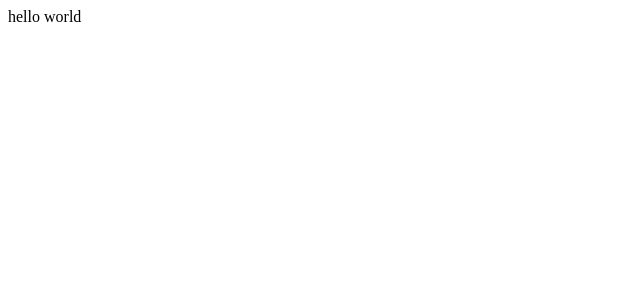
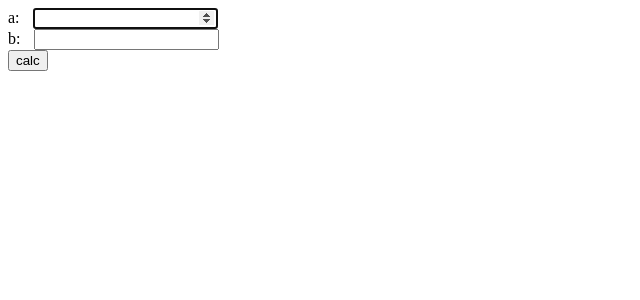
Before and after one commit to yagihashoo/webpack-tutorial, a React app: page / in a window 1280 px wide. Shown: the top 300 px of the page, without its empty margins (0-640 px from the left). Built offline with nearby package versions, Linux system fonts and the light colour scheme.

Commit message:
Add form sample (WIP)

```diff
--- a/package.json
+++ b/package.json
@@ -9,11 +9,14 @@
   "devDependencies": {
     "@types/react": "^16.8.16",
     "@types/react-dom": "^16.8.4",
+    "@types/styled-jsx": "^2.2.8",
     "html-loader": "^0.5.5",
     "html-webpack-plugin": "^3.2.0",
     "husky": "^2.2.0",
     "lint-staged": "^8.1.6",
     "prettier": "^1.17.0",
+    "styled-jsx": "^3.2.1",
+    "styled-jsx-css-loader": "^0.3.0",
     "ts-loader": "^6.0.0",
     "tslint": "^5.16.0",
     "tslint-config-prettier": "^1.18.0",
@@ -26,6 +29,7 @@
     "webpack-dev-server": "^3.3.1"
   },
   "dependencies": {
+    "axios": "^0.18.0",
     "lodash": "^4.17.11",
     "react": "^16.8.6",
     "react-dom": "^16.8.6"
--- a/src/js/App.tsx
+++ b/src/js/App.tsx
@@ -1,5 +1,18 @@
 import * as React from 'react'
 import * as ReactDOM from 'react-dom'
-import Hello from './Hello'
+import CalcForm from './components/CalcForm'
 
-ReactDOM.render(<Hello content="hello world" />, document.getElementById('app'))
+export interface Props {}
+
+class Layout extends React.Component<Props, {}> {
+  render() {
+    return (
+      <div>
+        <CalcForm />
+      </div>
+    )
+  }
+}
+
+const app = document.getElementById('app')
+ReactDOM.render(<Layout />, app)
--- /dev/null
+++ b/src/js/components/CalcForm.tsx
@@ -0,0 +1,28 @@
+import * as React from 'react'
+import FormNum from './FormNum'
+import FormSubmit from './FormSubmit'
+import axiosBase from 'axios'
+
+const axios = axiosBase.create({
+  baseURL: 'https://sqli.moe',
+  responseType: 'json'
+})
+
+export interface Props {}
+
+export default class CalcForm extends React.Component<Props, {}> {
+  render() {
+    return (
+      <form onSubmit={this.handleSubmit}>
+        <FormNum name="a" autofocus={true} />
+        <FormNum name="b" />
+        <FormSubmit value="calc" />
+      </form>
+    )
+  }
+
+  handleSubmit(e: React.FormEvent<HTMLFormElement>) {
+    e.preventDefault()
+    axios.get('/add.php')
+  }
+}
--- /dev/null
+++ b/src/js/components/FormNum.tsx
@@ -0,0 +1,32 @@
+import * as React from 'react'
+
+export interface Props {
+  name: string
+  autofocus: boolean
+}
+
+export default class FormNum extends React.Component<Props, {}> {
+  static defaultProps: Props = { name: '', autofocus: false }
+
+  render() {
+    return (
+      <label>
+        {this.props.name}:
+        <input
+          type="number"
+          name={this.props.name}
+          autoFocus={this.props.autofocus}
+        />
+        <style jsx>{`
+          label {
+            display: block;
+          }
+
+          input {
+            margin-left: 1em;
+          }
+        `}</style>
+      </label>
+    )
+  }
+}
--- /dev/null
+++ b/src/js/components/FormSubmit.tsx
@@ -0,0 +1,11 @@
+import * as React from 'react'
+
+export interface Props {
+  value: string
+}
+
+export default class FormSubmit extends React.Component<Props, {}> {
+  render() {
+    return <input type="submit" value={this.props.value} />
+  }
+}
--- a/tsconfig.json
+++ b/tsconfig.json
@@ -9,6 +9,7 @@
     "noImplicitAny": true,
     "lib": ["dom", "ES2017"],
     "module": "ES2015",
+    "moduleResolution": "node",
     "target": "es5",
     "jsx": "react"
   }
--- a/webpack.config.js
+++ b/webpack.config.js
@@ -69,6 +69,10 @@ module.exports = (env, argv) => {
         {
           test: /\.html$/,
           loader: 'html-loader'
+        },
+        {
+          test: /\.css$/,
+          loader: 'styled-jsx-css-loader'
         }
       ]
     },
```
Also changed, not shown: src/js/components/Hello.tsx (renamed from src/js/Hello.tsx), 1 other file (tests, documents, lock files or other folders).
